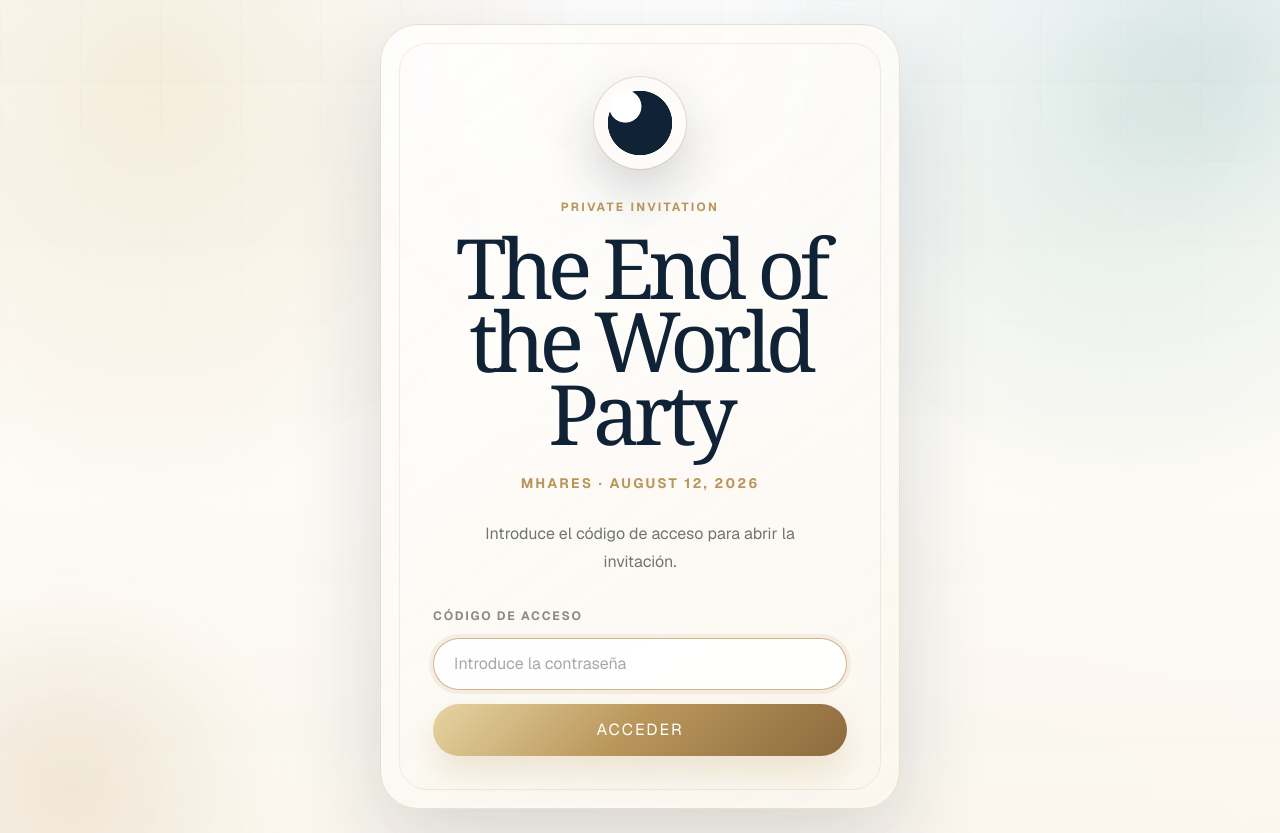
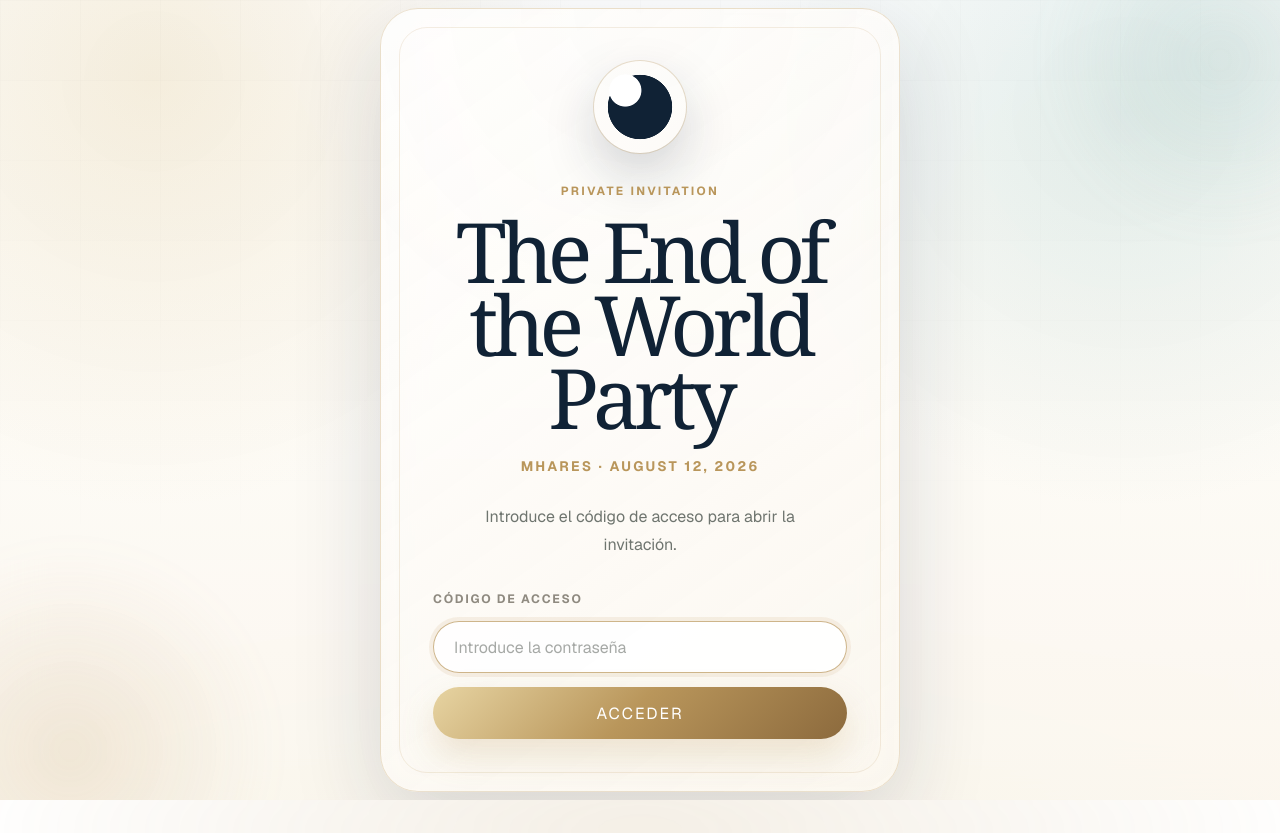
Before and after one commit to jose149/eclipse, a Next.js app: page / in a window 1280 px wide. After the commit the page ends 800 px from the top, so only its background shows below. Built offline with nearby package versions, Linux system fonts and the light colour scheme.

Commit message:
fix passwordgate

```diff
--- a/src/app/components/passwordGate/PasswordGate.css
+++ b/src/app/components/passwordGate/PasswordGate.css
@@ -1,11 +1,13 @@
 .password-gate {
-  position: relative;
+  position: fixed;
   inset: 0;
   z-index: 3000;
   display: grid;
   place-items: center;
+  min-height: 100dvh;
   padding: 24px;
-  overflow: hidden;
+  overflow-x: hidden;
+  overflow-y: auto;
   background:
     radial-gradient(circle at 12% 10%, rgba(217, 192, 138, 0.28), transparent 32%),
     radial-gradient(circle at 88% 14%, rgba(125, 170, 163, 0.22), transparent 30%),
@@ -51,6 +53,7 @@
 .password-gate__card {
   position: relative;
   width: min(100%, 520px);
+  margin: 32px 0;
   overflow: hidden;
   border: var(--border-champagne);
   border-radius: 38px;
```
